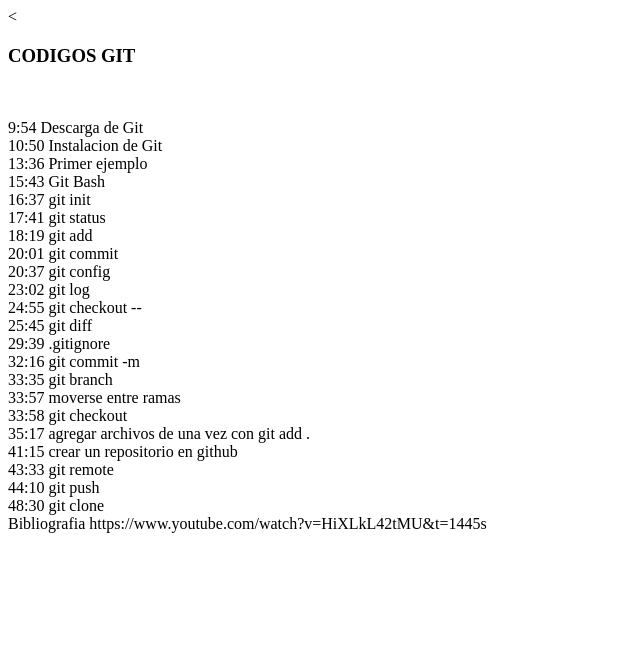
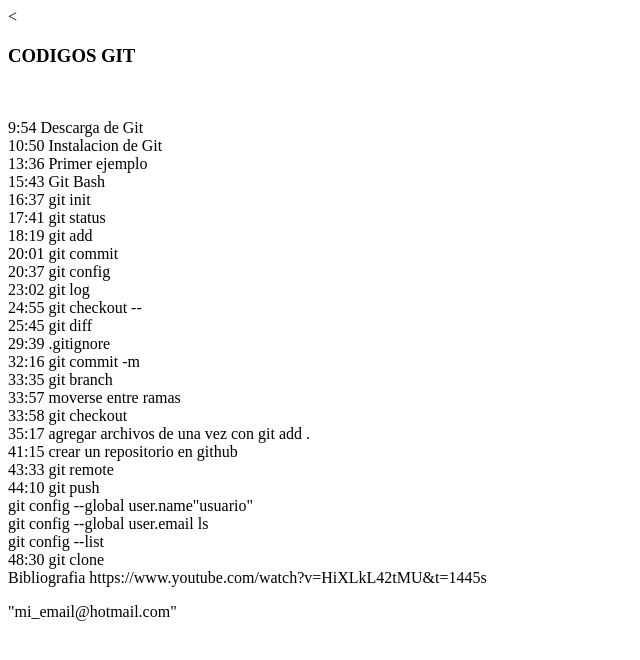
Before and after one commit to DarlinTapia113-3897/guit-curso, a plain HTML site: page index.html in a window 1280 px wide. Shown: the whole page, without its empty margins (0-640 px from the left). Drawn offline with Linux system fonts and the light colour scheme.

Commit message:
codigo configuracion de correo

```diff
--- a/index.html
+++ b/index.html
@@ -28,11 +28,16 @@
     41:15 crear un repositorio en github<br>
     43:33 git remote<br>
     44:10 git push<br>
+    git config --global user.name"usuario"<br>
+    git config --global user.email
+          ls<br>
+          git config --list<br>
+
     48:30 git clone<br>
 
     Bibliografia
     https://www.youtube.com/watch?v=HiXLkL42tMU&t=1445s</p>
-  </body>
+  </body>"mi_email@hotmail.com"<br>
 
 
 
```
